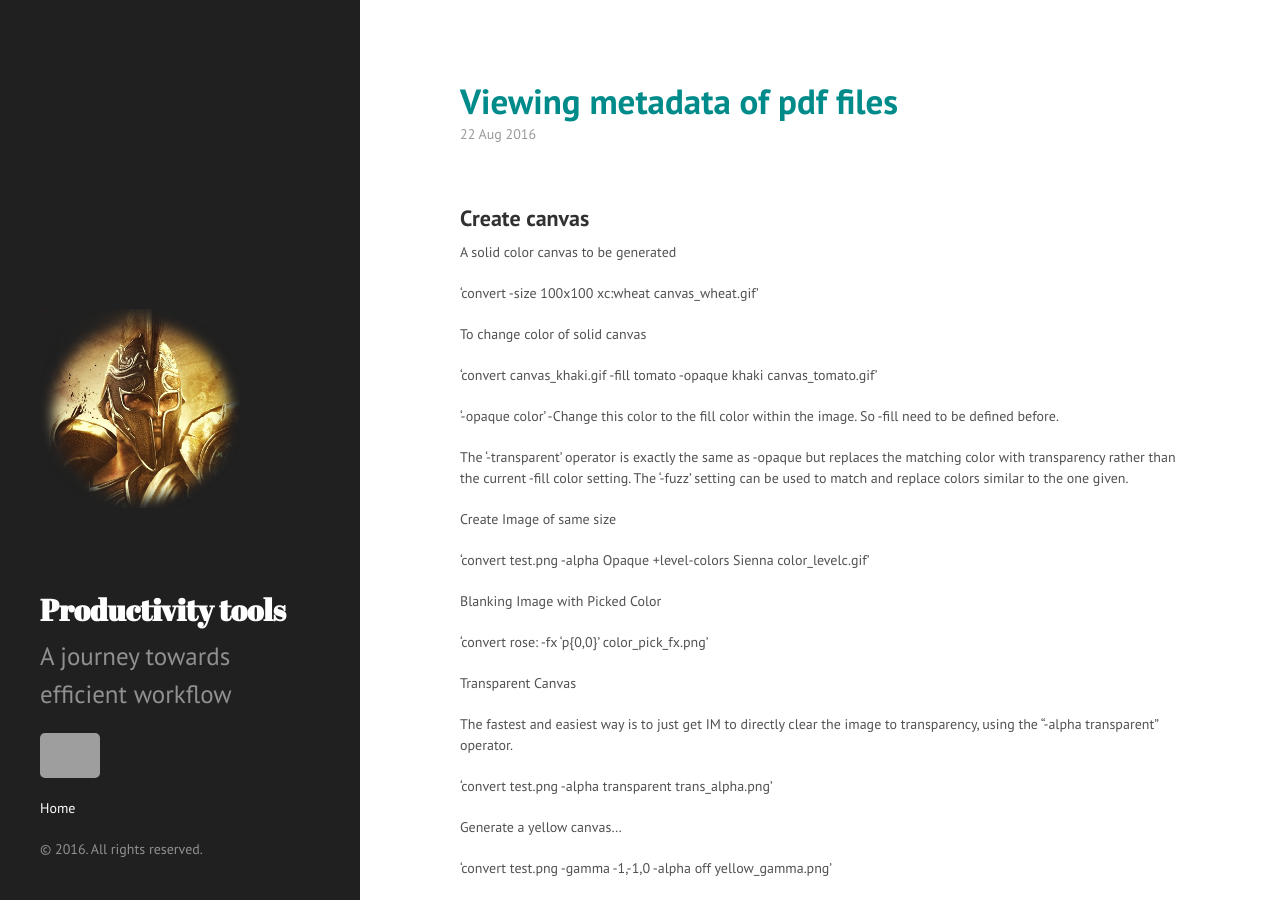
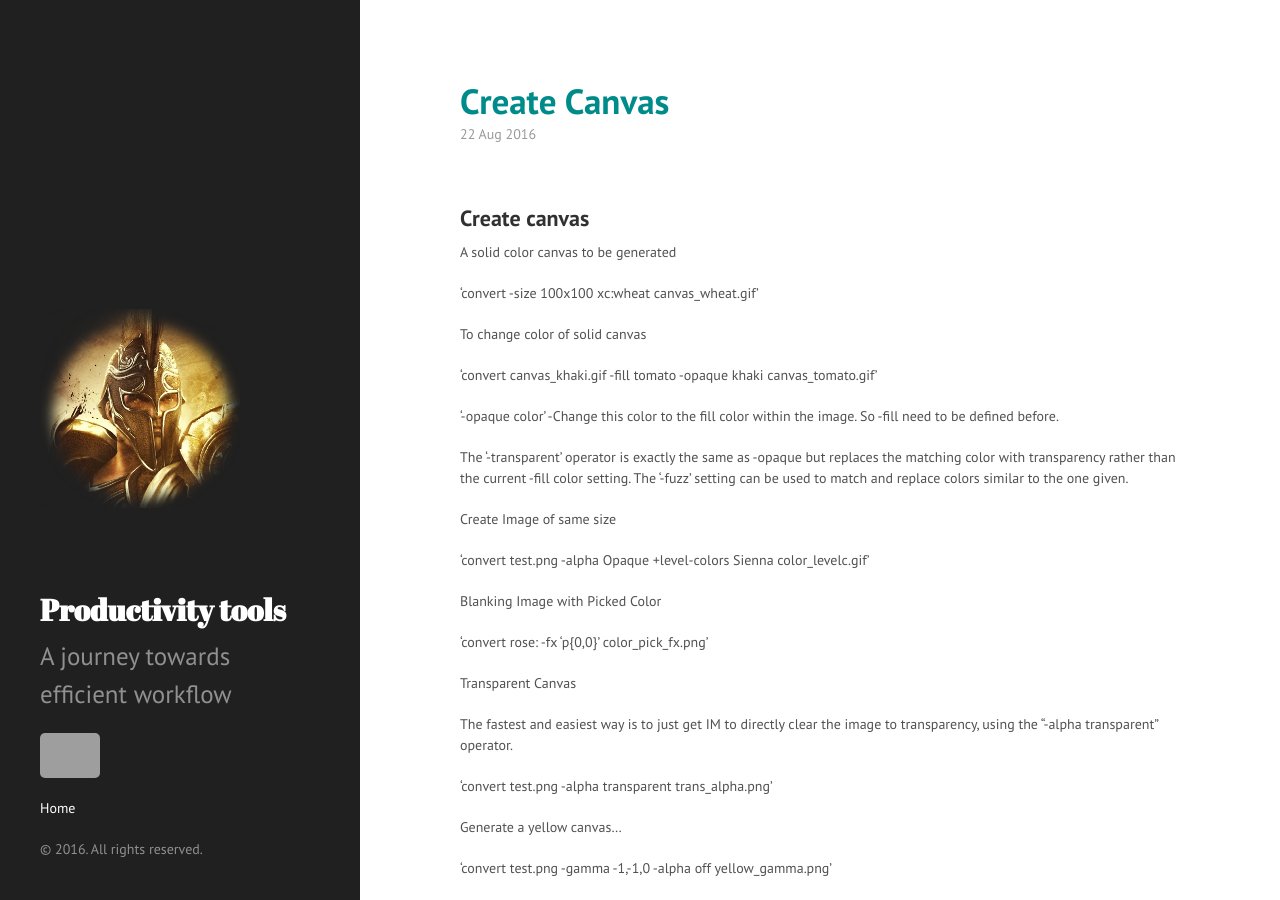
Before and after one commit to MaheshTK/MaheshTK.github.io, a Jekyll site: the page built from _posts/2016-08-22-Canvas_in_Image_Magick.markdown, in a window 1280 px wide and 900 px high. Built offline with Jekyll 4.4.1, drawn with Linux system fonts in a browser that asks for light colours; grey boxes are pictures that could not be loaded.

Commit message:
Update 2016-08-22-Canvas_in_Image_Magick.markdown

```diff
--- a/_posts/2016-08-22-Canvas_in_Image_Magick.markdown
+++ b/_posts/2016-08-22-Canvas_in_Image_Magick.markdown
@@ -1,6 +1,6 @@
 ---
 published: true
-title: Viewing metadata of pdf files
+title: Create Canvas
 layout: post
 ---
 ### Create canvas
```
